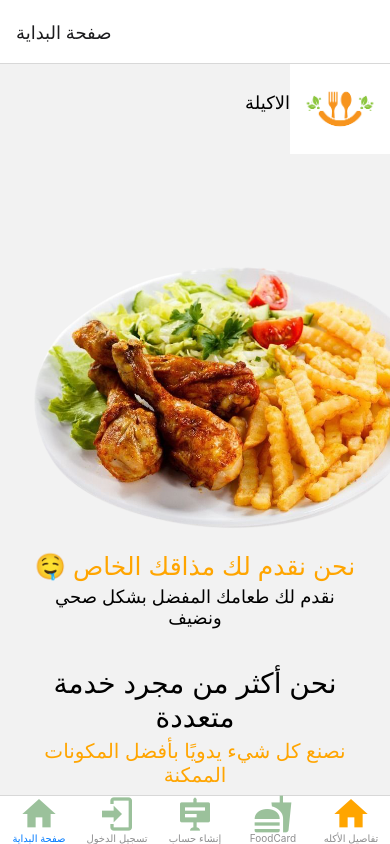
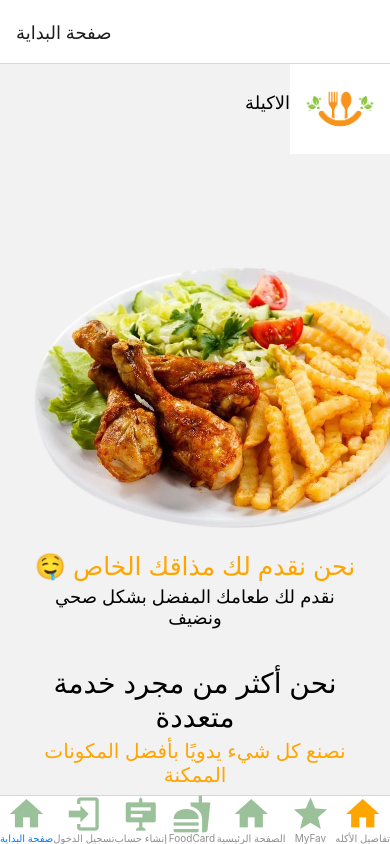
Before and after one commit to nadeen-mohamed/ITI-Final-Project-ReactNative, a React Native app: screen / in a window 390 px wide. Built offline with nearby package versions, Linux system fonts and the light colour scheme.

Commit message:
before nadeen

```diff
--- a/App.js
+++ b/App.js
@@ -72,7 +72,7 @@ export default function App() {
           }}
           />
 
-       {/*<Tab.Screen   name="الصفحة الرئيسية" component={Home}
+       <Tab.Screen   name="الصفحة الرئيسية" component={Home}
           options={{
             tabBarLabel: "الصفحة الرئيسية",
             tabBarIcon: () => (
@@ -94,7 +94,7 @@ export default function App() {
 
           />
 
-        />*/}
+
 
         <Tab.Screen   name="تفاصيل الأكله" component={Details}
           options={{
```
